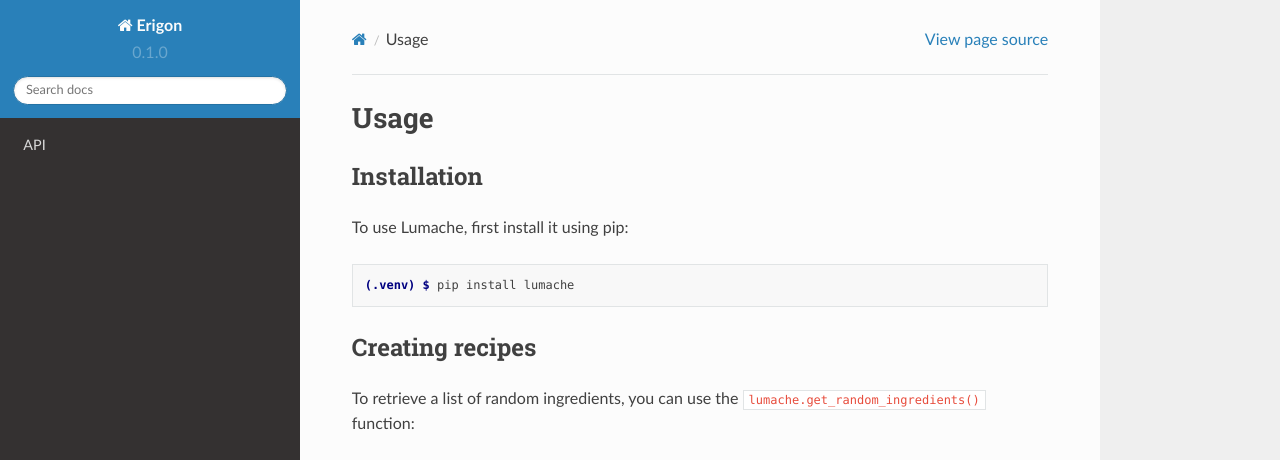
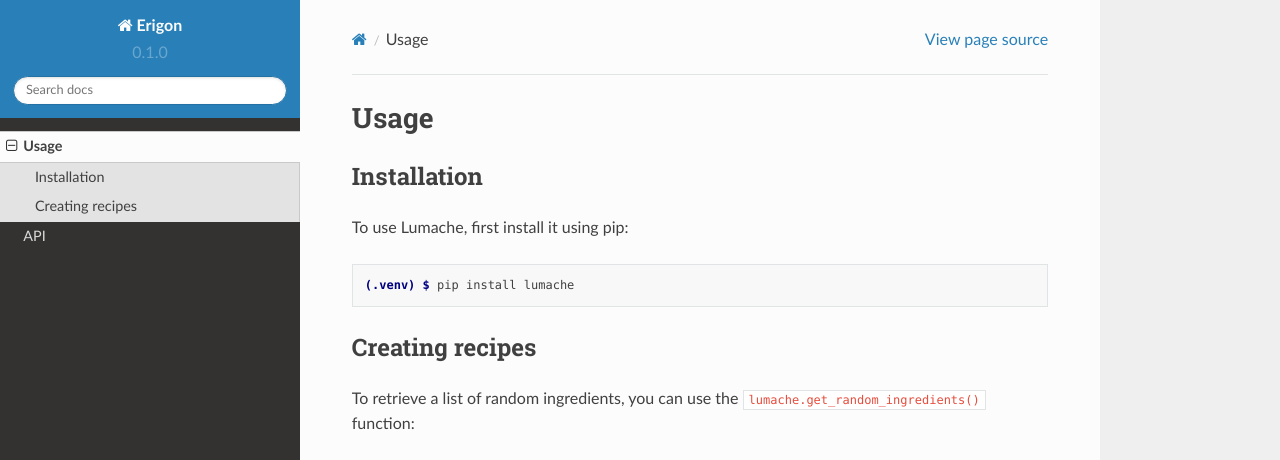
Before and after one commit to bloxster/erigon-doc, a Sphinx documentation site: the page built from docs/source/usage.rst, in a window 1280 px wide and 1095 px high. Shown: the top 460 px of the window. Built offline with Sphinx 7.4.7 and the Read the Docs theme 2.0.0, drawn with Linux system fonts in a browser that asks for light colours; pages that are not in the unit, such as notebooks, are missing from menus; grey boxes are pictures that could not be loaded.

Commit message:
Update index.rst

```diff
--- a/docs/source/index.rst
+++ b/docs/source/index.rst
@@ -17,6 +17,6 @@
 
 .. toctree::
 
-   System_Requirements
-   Usage
+   system_Requirements
+   usage
    api
```
